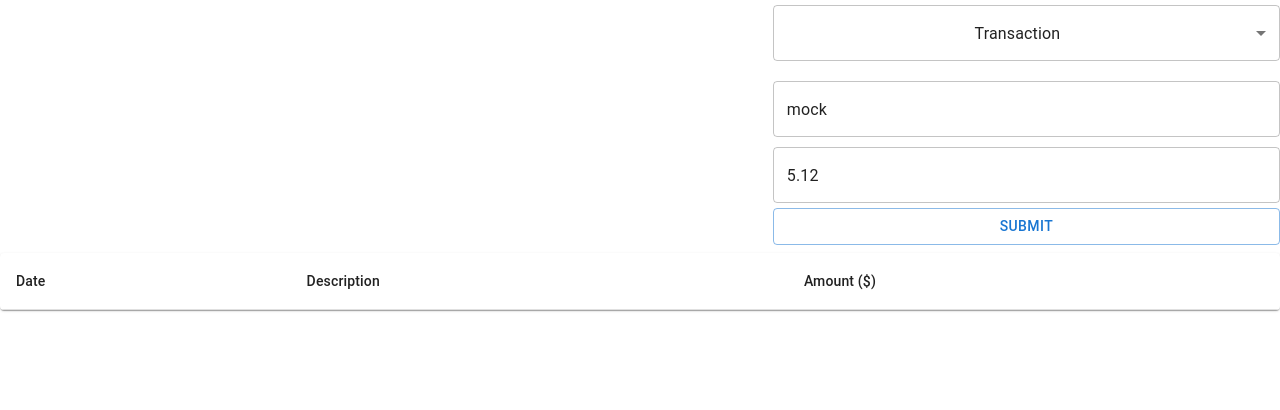
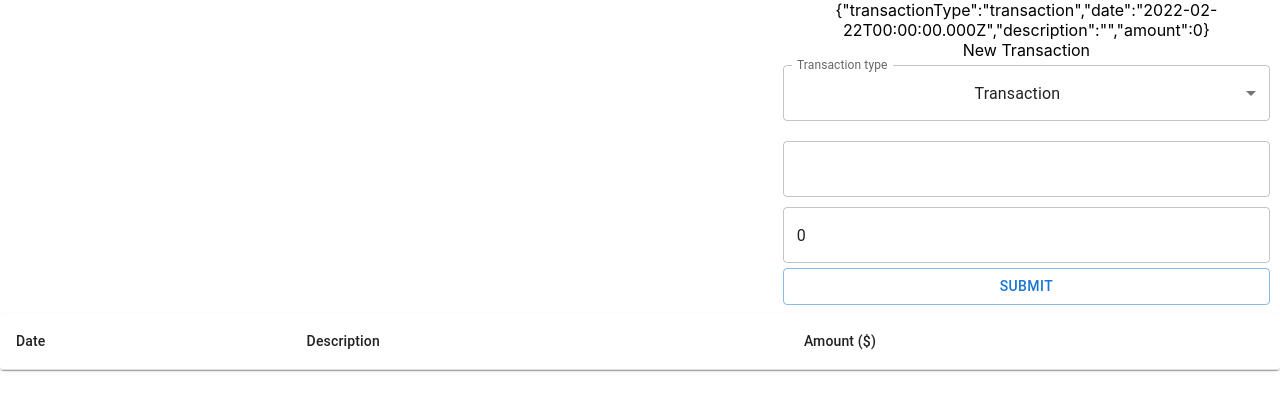
Before and after one commit to portalair/budgeting, a React (Create React App) app: page / in a window 1280 px wide. Shown: the top 410 px of the page. Built offline with nearby package versions, Linux system fonts and the light colour scheme.

Commit message:
switched select to formcontrol

```diff
--- a/src/sidebar/Sidebar.tsx
+++ b/src/sidebar/Sidebar.tsx
@@ -1,5 +1,5 @@
 import React from "react";
-import {Box, Button, MenuItem, Select, TextField} from "@mui/material";
+import {Box, Button, FormControl, InputLabel, MenuItem, Select, SelectChangeEvent, TextField} from "@mui/material";
 import DateAdapter from '@mui/lab/AdapterMoment';
 import LocalizationProvider from '@mui/lab/LocalizationProvider';
 import {DatePicker} from "@mui/lab";
@@ -18,25 +18,40 @@ import dayjs from "dayjs";
 class Sidebar extends React.Component<any, Transaction> {
 
 
-
     constructor(props: any) {
         super(props);
         this.state = {
             transactionType: TransactionType.TRANSACTION,
-            date: dayjs(),
-            description: 'mock',
-            amount: 5.12
+            date: dayjs().startOf('day'),
+            description: '',
+            amount: 0
         };
     }
 
     render() {
         return (
-            <Box sx={{display: 'flex',flexDirection: 'column'}}>
-
-                <Select sx={{marginTop: '5px', marginBottom: '10px'}} label="Mode" value={this.state.transactionType} onChange={(newValue) => {this.handleChange(newValue)}}>
-                    <MenuItem value={TransactionType.TRANSACTION}>Transaction</MenuItem>
-                    <MenuItem value={TransactionType.RECURRING}>Recurring</MenuItem>
-                </Select>
+            <Box sx={{display: 'flex',flexDirection: 'column', paddingLeft: '10px', paddingRight: '10px'}}>
+                {JSON.stringify(this.state)}
+                <label>New Transaction</label>
+                <FormControl sx={{marginTop: '5px', marginBottom: '10px'}} >
+                    <InputLabel id="transaction-select-label">Transaction type</InputLabel>
+                    <Select
+                        labelId="transaction-select-label"
+                        id="transaction-select"
+                        name="transaction type"
+                        label="Transaction type"
+                        defaultValue={TransactionType.TRANSACTION}
+                        onChange={
+                            (event: SelectChangeEvent) => {
+                                this.setState({
+                                transactionType: event.target.value as TransactionType
+                            });
+                        }}
+                    >
+                        <MenuItem value={TransactionType.TRANSACTION}>Transaction</MenuItem>
+                        <MenuItem value={TransactionType.RECURRING}>Recurring</MenuItem>
+                    </Select>
+                </FormControl>
                 <LocalizationProvider dateAdapter={DateAdapter}>
                     <DatePicker
                         label="Date"
@@ -51,13 +66,6 @@ class Sidebar extends React.Component<any, Transaction> {
         );
     }
 
-    private handleChange(newValue: any) {
-        this.setState({
-            transactionType:  newValue.target.value
-        });
-    }
-
-
     private onSubmit(state: any) {
         console.log(state);
         this.props.parentCallback(this.props.createTransaction(state.date, state.description, state.amount));
```
